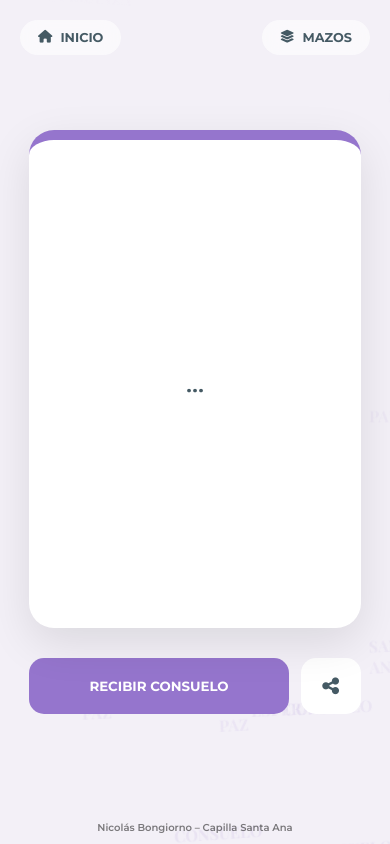
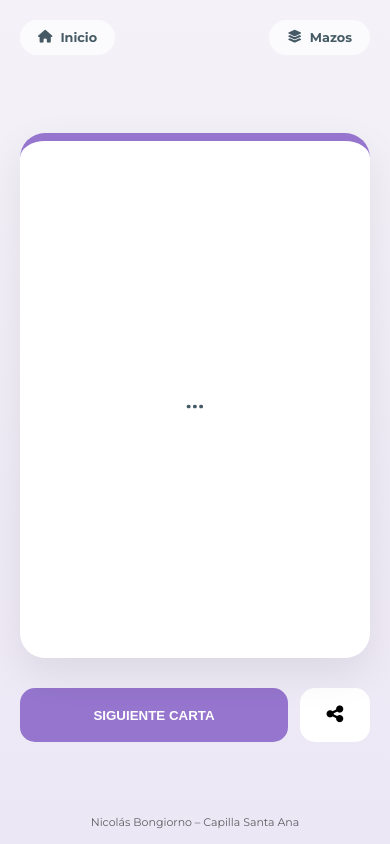
Before and after one commit to licbongiorno/capilla, a plain HTML site: page abrazo.html in a window 390 px wide. Drawn offline with nearby package versions, Linux system fonts and the light colour scheme; a web font is replaced by a local one.

Commit message:
Refactor abrazo.html for layout and style enhancements
Updated styles and structure for improved layout and responsiveness.

```diff
--- a/abrazo.html
+++ b/abrazo.html
@@ -2,132 +2,227 @@
 <html lang="es-AR">
 <head>
 <meta charset="UTF-8">
-    <meta name="viewport" content="width=device-width, initial-scale=1.0, viewport-fit=cover">
+<meta name="viewport" content="width=device-width, initial-scale=1.0">
 <title>Abrazo de Dios - Capilla Santa Ana</title>
 
 <link rel="preconnect" href="https://fonts.googleapis.com">
-    <link rel="preconnect" href="https://fonts.gstatic.com" crossorigin>
 <link href="https://fonts.googleapis.com/css2?family=Montserrat:wght@400;600;700;800&family=Playfair+Display:ital,wght@0,700;1,400&display=swap" rel="stylesheet">
 <link rel="stylesheet" href="https://cdnjs.cloudflare.com/ajax/libs/font-awesome/6.5.0/css/all.min.css">
-
 <script src="https://cdnjs.cloudflare.com/ajax/libs/tone/14.8.49/Tone.js"></script>
 
 <style>
-        :root {
-            --bg: #f3f0f7;
-            --overlay: rgba(255, 255, 255, 0.88);
-            --card: #ffffff;
-            --card-back: #80CBC4;
-            --accent: #9575CD;
-            --primario: #455A64;
-            --texto: #263238;
+:root{
+    --bg:#f4f2f8;
+    --card:#ffffff;
+    --card-back:#80CBC4;
+    --accent:#9575CD;
+    --primario:#455A64;
 }
 
-        * { box-sizing: border-box; -webkit-tap-highlight-color: transparent; margin: 0; padding: 0; }
-        html, body { height: 100%; overflow: hidden; font-family: 'Montserrat', sans-serif; background-color: var(--bg); }
-
-        /* FONDO */
-        .main-background { position: fixed; inset: 0; background: radial-gradient(circle, var(--bg) 0%, #e8e4f1 100%); z-index: -1; }
-        .bg-words { position: absolute; inset: 0; overflow: hidden; z-index: 0; pointer-events: none; }
-        .floating-word { position: absolute; font-weight: 800; color: rgba(149, 117, 205, 0.1); font-family: 'Playfair Display', serif; bottom: -100px; }
-        @keyframes floatUp { from { transform: translateY(0) rotate(-5deg); opacity: 0; } 10% { opacity: 1; } to { transform: translateY(-120vh) rotate(5deg); opacity: 0; } }
+/* RESET */
+*{box-sizing:border-box;margin:0;padding:0}
+body{
+    font-family:'Montserrat',sans-serif;
+    background:linear-gradient(180deg,#f4f2f8 0%,#ece7f5 100%);
+    min-height:100vh;
+    display:flex;
+    flex-direction:column;
+}
 
 /* NAV */
-        nav { position: fixed; top: 0; left: 0; width: 100%; padding: 20px; display: flex; justify-content: space-between; z-index: 100; }
-        .nav-btn { background: rgba(255,255,255,0.6); color: var(--primario); text-decoration: none; padding: 10px 18px; border-radius: 50px; font-weight: 700; font-size: 0.8rem; display: flex; align-items: center; gap: 8px; backdrop-filter: blur(10px); text-transform: uppercase; }
+nav{
+    padding:20px;
+    display:flex;
+    justify-content:space-between;
+}
+.nav-btn{
+    background:rgba(255,255,255,0.7);
+    padding:10px 18px;
+    border-radius:50px;
+    text-decoration:none;
+    color:var(--primario);
+    font-weight:700;
+    font-size:.8rem;
+    display:flex;
+    gap:8px;
+    align-items:center;
+}
 
-        /* CONTENEDOR */
-        .container { position: relative; z-index: 10; height: 100vh; display: flex; flex-direction: column; justify-content: center; align-items: center; padding: 20px; }
+/* CONTENEDOR CENTRAL */
+.container{
+    flex:1;
+    display:flex;
+    flex-direction:column;
+    align-items:center;
+    justify-content:center;
+    padding:20px;
+}
 
 /* CARTA */
-        .card-scene { width: min(85vw, 360px); aspect-ratio: 2/3; perspective: 1500px; margin-bottom: 30px; }
-        .card { width: 100%; height: 100%; position: relative; transform-style: preserve-3d; transition: transform 0.6s cubic-bezier(0.4, 0.2, 0.2, 1), opacity 0.3s ease; cursor: pointer; }
-        .card.is-flipped { transform: rotateY(180deg); }
-        .card.slide-out { transform: translateX(100px) rotateZ(10deg); opacity: 0; transition: 0.3s; }
+.card-scene{
+    width:100%;
+    max-width:420px;
+    aspect-ratio:2/3;
+    perspective:1500px;
+    margin-bottom:30px;
+}
 
-        .face { position: absolute; inset: 0; backface-visibility: hidden; border-radius: 25px; padding: 35px; display: flex; flex-direction: column; justify-content: center; align-items: center; text-align: center; box-shadow: 0 15px 45px rgba(0,0,0,0.1); }
-        .front { background: var(--card); border-top: 10px solid var(--accent); }
-        .back { background: var(--card-back); transform: rotateY(180deg); color: white; }
+.card{
+    width:100%;
+    height:100%;
+    position:relative;
+    transform-style:preserve-3d;
+    transition:transform .6s cubic-bezier(.4,.2,.2,1),opacity .3s;
+    cursor:pointer;
+}
 
-        .theme-tag { display: none; background: rgba(149, 117, 205, 0.1); color: var(--accent); padding: 5px 12px; border-radius: 20px; font-size: 0.7rem; font-weight: 800; text-transform: uppercase; margin-bottom: 15px; }
-        .question { font-family: 'Playfair Display', serif; font-size: 1.4rem; color: var(--primario); font-weight: 700; line-height: 1.4; }
+.card.is-flipped{transform:rotateY(180deg)}
+.card.slide-out{transform:translateX(80px) rotateZ(8deg);opacity:0}
 
-        .back i { font-size: 4rem; margin-bottom: 20px; }
-        .verse { font-family: 'Playfair Display', serif; font-size: 1.2rem; font-style: italic; margin-bottom: 15px; }
-        .ref { font-weight: 800; font-size: 0.9rem; text-transform: uppercase; }
+.face{
+    position:absolute;
+    inset:0;
+    border-radius:25px;
+    padding:35px;
+    display:flex;
+    flex-direction:column;
+    justify-content:center;
+    align-items:center;
+    text-align:center;
+    backface-visibility:hidden;
+    box-shadow:0 15px 40px rgba(0,0,0,0.08);
+}
 
-        /* ACCIONES */
-        .actions { display: flex; gap: 12px; width: min(85vw, 360px); }
-        .btn-action { flex: 1; padding: 16px; border-radius: 15px; border: none; font-family: 'Montserrat', sans-serif; font-weight: 700; cursor: pointer; transition: 0.3s; text-transform: uppercase; }
-        .btn-main { background: var(--accent); color: white; }
-        .btn-sec { flex: 0 0 60px; background: white; color: var(--primario); font-size: 1.2rem; }
+.front{
+    background:var(--card);
+    border-top:8px solid var(--accent);
+}
 
-        .mazo-footer { position: fixed; bottom: 10px; width: 100%; text-align: center; font-size: 10px; opacity: 0.5; font-weight: 600; }
-        .toast { position: fixed; bottom: -100px; left: 50%; transform: translateX(-50%); background: #333; color: white; padding: 10px 20px; border-radius: 50px; transition: 0.4s; z-index: 1000; }
-        .toast.show { bottom: 30px; }
+.back{
+    background:var(--card-back);
+    transform:rotateY(180deg);
+    color:white;
+}
+
+.question{
+    font-family:'Playfair Display',serif;
+    font-size:1.45rem;
+    font-weight:700;
+    color:var(--primario);
+    line-height:1.4;
+}
+
+.verse{
+    font-family:'Playfair Display',serif;
+    font-size:1.2rem;
+    font-style:italic;
+    margin-bottom:15px;
+}
+
+.ref{
+    font-weight:800;
+    font-size:.9rem;
+    text-transform:uppercase;
+}
+
+/* BOTONES */
+.actions{
+    width:100%;
+    max-width:420px;
+    display:flex;
+    gap:12px;
+}
+
+.btn-action{
+    flex:1;
+    padding:16px;
+    border-radius:15px;
+    border:none;
+    font-weight:700;
+    cursor:pointer;
+    text-transform:uppercase;
+    transition:.3s;
+}
+
+.btn-main{
+    background:var(--accent);
+    color:white;
+}
+
+.btn-sec{
+    flex:0 0 70px;
+    background:white;
+    font-size:1.2rem;
+}
+
+/* FOOTER */
+.mazo-footer{
+    text-align:center;
+    padding:15px;
+    font-size:11px;
+    opacity:.6;
+}
+
+/* DESKTOP MEJORA */
+@media(min-width:900px){
+    .container{
+        flex-direction:row;
+        gap:60px;
+    }
+    .actions{
+        flex-direction:column;
+        max-width:200px;
+    }
+    .btn-sec{
+        flex:1;
+    }
+}
 </style>
 </head>
+
 <body>
 
-    <div class="main-background"></div>
-    <div class="bg-words" id="bg"></div>
-
 <nav>
-        <a href="index.html" class="nav-btn"><i class="fas fa-home"></i> Inicio</a>
-        <a href="mazos.html" class="nav-btn"><i class="fas fa-layer-group"></i> Mazos</a>
+<a href="index.html" class="nav-btn"><i class="fas fa-home"></i>Inicio</a>
+<a href="mazos.html" class="nav-btn"><i class="fas fa-layer-group"></i>Mazos</a>
 </nav>
 
 <div class="container">
+
 <div class="card-scene">
 <div id="card" class="card">
 <div class="face front">
-                    <span id="card-theme" class="theme-tag"></span>
 <p id="q-text" class="question">...</p>
 </div>
 <div class="face back">
-                    <i class="fas fa-hand-holding-heart"></i>
+<i class="fas fa-hand-holding-heart" style="font-size:4rem;margin-bottom:20px;"></i>
 <p id="v-text" class="verse"></p>
 <p id="v-ref" class="ref"></p>
 </div>
 </div>
 </div>
+
 <div class="actions">
-            <button id="btn-next" class="btn-action btn-main">Recibir Consuelo</button>
+<button id="btn-next" class="btn-action btn-main">Siguiente Carta</button>
 <button id="btn-share" class="btn-action btn-sec"><i class="fas fa-share-alt"></i></button>
 </div>
+
 </div>
 
-    <footer class="mazo-footer">Nicolás Bongiorno – Capilla Santa Ana</footer>
-    <div id="toast" class="toast"></div>
+<footer class="mazo-footer">
+Nicolás Bongiorno – Capilla Santa Ana
+</footer>
 
 <script src="mazo-engine.js"></script>
 <script>
-        const CARTAS = [
-            { q: "¿Te permitís llorar sabiendo que Jesús también lloró ante el dolor de sus amigos?", v: "Jesús lloró.", r: "Juan 11:35", t: "Duelo" },
-            { q: "Cuando sentís que el vacío te ahoga, ¿lográs recordar que Dios está más cerca de lo que creés?", v: "El Señor está cerca de los que tienen el corazón roto.", r: "Salmo 34:18", t: "Consuelo" },
-            { q: "¿Podés entregar hoy el peso de tus deudas al cuidado de la Providencia?", v: "No se inquieten por el día de mañana.", r: "Mateo 6:34", t: "Providencia" },
-            // ... (Pega aquí el resto de tus 50 cartas manteniendo el formato {q, v, r, t})
+const CARTAS=[
+{ q:"¿Te permitís llorar sabiendo que Jesús también lloró ante el dolor de sus amigos?", v:"Jesús lloró.", r:"Juan 11:35"},
+{ q:"Cuando sentís que el vacío te ahoga, ¿recordás que Dios está más cerca de lo que creés?", v:"El Señor está cerca de los que tienen el corazón roto.", r:"Salmo 34:18"},
+{ q:"¿Podés entregar hoy el peso de tus deudas al cuidado de la Providencia?", v:"No se inquieten por el día de mañana.", r:"Mateo 6:34"}
 ];
 
-        function initBG() {
-            const bg = document.getElementById('bg');
-            const words = ['PAZ', 'CONSUELO', 'ESPERANZA', 'SANTA ANA', 'REFUGIO'];
-            for (let i = 0; i < 15; i++) {
-                const s = document.createElement('span');
-                s.className = 'floating-word';
-                s.textContent = words[Math.floor(Math.random() * words.length)];
-                s.style.left = Math.random() * 100 + 'vw';
-                const d = 15 + Math.random() * 15;
-                s.style.animation = `floatUp ${d}s linear infinite`;
-                s.style.animationDelay = `-${Math.random() * d}s`;
-                bg.appendChild(s);
-            }
-        }
+window.onload=()=>MazoEngine.init(CARTAS,"Abrazo de Dios");
+</script>
 
-        window.onload = () => {
-            initBG();
-            MazoEngine.init(CARTAS, "Abrazo de Dios");
-        };
-    </script>
 </body>
 </html>
```
Lines whose indentation alone changed are shown as unchanged.
